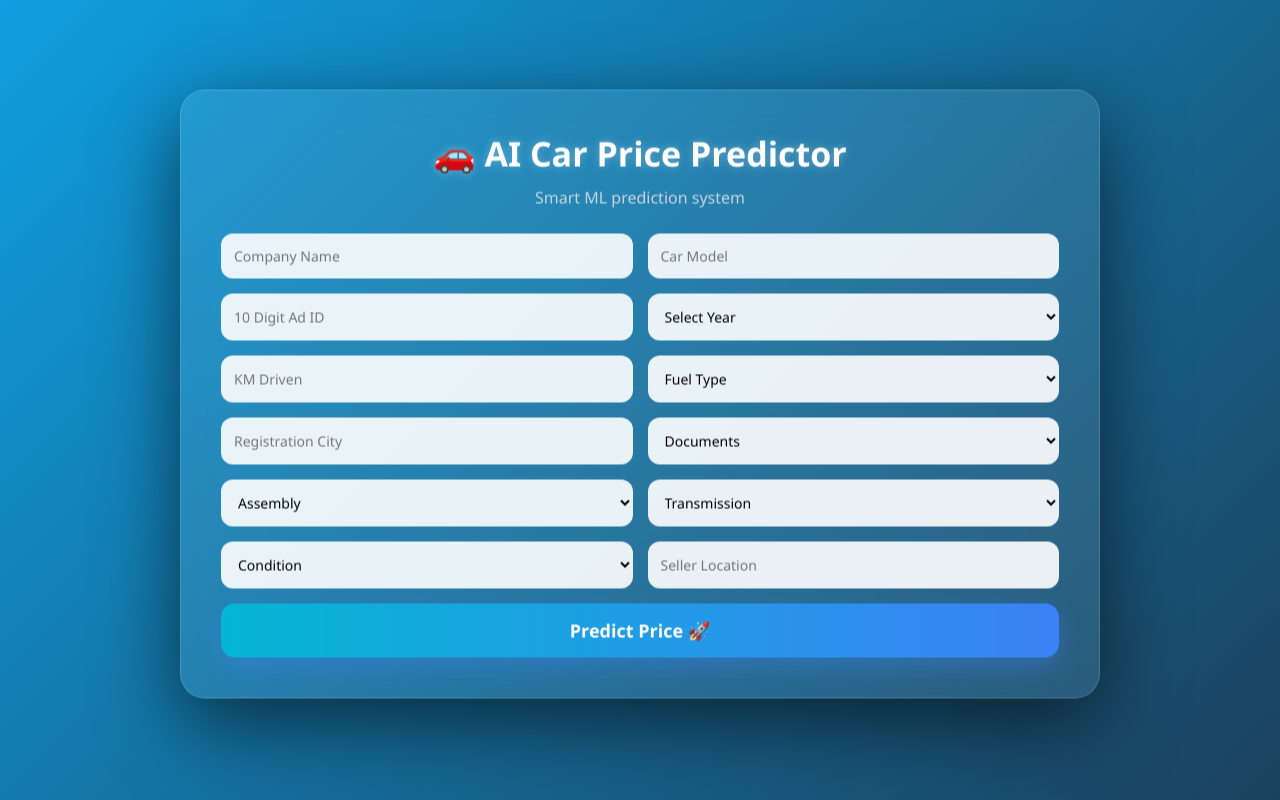
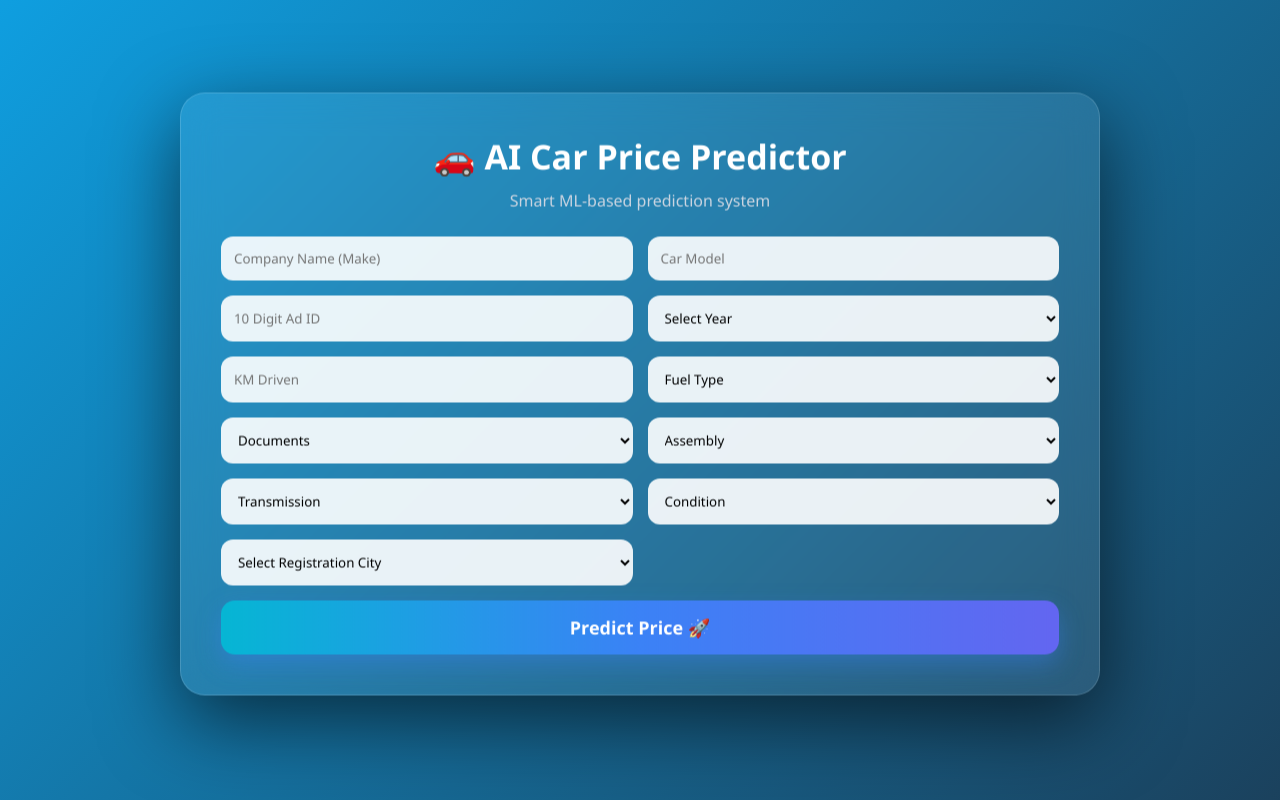
Before and after one commit to sadalaavinshreddy-source/car-price-predictor, a Flask app: page / in a window 1280 px wide. Run offline with Flask 3, Linux system fonts and the light colour scheme; parts of the project's set-up code (start-up, migrations or seed data) failed here and were passed over.

Commit message:
Added city logic + full UI upgrade

```diff
--- a/static/style.css
+++ b/static/style.css
@@ -15,7 +15,6 @@ background-size:400% 400%;
 animation: gradientBG 10s ease infinite;
 }
 
-/* Animated background */
 @keyframes gradientBG{
 0%{background-position:0% 50%;}
 50%{background-position:100% 50%;}
@@ -34,7 +33,6 @@ text-align:center;
 animation: floatBox 4s ease-in-out infinite;
 }
 
-/* floating effect */
 @keyframes floatBox{
 0%{transform:translateY(0px);}
 50%{transform:translateY(-8px);}
@@ -45,7 +43,6 @@ h1{
 color:#ffffff;
 font-size:34px;
 margin-bottom:10px;
-text-shadow:0 0 10px rgba(255,255,255,0.3);
 }
 
 p{
@@ -66,7 +63,6 @@ border-radius:12px;
 outline:none;
 background: rgba(255,255,255,0.9);
 transition:0.3s;
-font-size:14px;
 }
 
 input:focus, select:focus{
@@ -74,7 +70,6 @@ transform:scale(1.05);
 box-shadow:0 0 15px #38bdf8;
 }
 
-/* Button glow effect */
 button{
 grid-column:span 2;
 padding:15px;
@@ -85,30 +80,11 @@ font-weight:bold;
 cursor:pointer;
 color:white;
 background: linear-gradient(90deg,#06b6d4,#3b82f6,#6366f1);
-background-size:200% auto;
 transition:0.4s;
 box-shadow:0 10px 25px rgba(59,130,246,0.4);
 }
 
 button:hover{
-background-position:right center;
 transform:scale(1.06);
 box-shadow:0 15px 35px rgba(59,130,246,0.6);
 }
-
-/* Result box */
-.result{
-margin-top:20px;
-padding:18px;
-border-radius:15px;
-font-size:20px;
-color:white;
-background: linear-gradient(135deg,#22c55e,#16a34a);
-box-shadow:0 10px 25px rgba(34,197,94,0.4);
-animation: pop 0.5s ease-in-out;
-}
-
-@keyframes pop{
-from{transform:scale(0.8);opacity:0;}
-to{transform:scale(1);opacity:1;}
-}
--- a/templates/index.html
+++ b/templates/index.html
@@ -13,12 +13,12 @@
 <div class="container">
 
 <h1>🚗 AI Car Price Predictor</h1>
-<p>Smart ML prediction system</p>
+<p>Smart ML-based prediction system</p>
 
 <form action="/predict" method="POST">
 
-<!-- Company -->
-<input type="text" name="car_name" placeholder="Company Name" required>
+<!-- Company Name -->
+<input type="text" name="car_name" placeholder="Company Name (Make)" required>
 
 <!-- Model -->
 <input type="text" name="model" placeholder="Car Model" required>
@@ -34,17 +34,15 @@
 {% endfor %}
 </select>
 
-<!-- KM -->
+<!-- KM Driven -->
 <input type="number" name="kms" placeholder="KM Driven" required>
 
-<!-- 🔥 FIXED FUEL -->
+<!-- Fuel -->
 <select name="fuel" required>
 <option value="">Fuel Type</option>
 <option value="Petrol">Petrol</option>
 <option value="Diesel">Diesel</option>
 </select>
-
-<input type="text" name="registration_city" placeholder="Registration City" required>
 
 <!-- Documents -->
 <select name="documents" required>
@@ -54,13 +52,13 @@
 </select>
 
 <!-- Assembly -->
-<select name="assembly" required>
+<select name="assembly" id="assembly" onchange="toggleCity()" required>
 <option value="">Assembly</option>
 <option value="Local">Local</option>
 <option value="Imported">Imported</option>
 </select>
 
-<!-- 🔥 FIXED TRANSMISSION -->
+<!-- Transmission -->
 <select name="transmission" required>
 <option value="">Transmission</option>
 <option value="Manual">Manual</option>
@@ -74,7 +72,28 @@
 <option value="Not Used">Not Used</option>
 </select>
 
-<input type="text" name="seller_location" placeholder="Seller Location" required>
+<!-- Registration City -->
+<select name="registration_city" id="registration_city" required>
+<option value="">Select Registration City</option>
+
+<option>Hyderabad</option>
+<option>Chennai</option>
+<option>Bangalore</option>
+<option>Mumbai</option>
+<option>Delhi</option>
+<option>Kolkata</option>
+<option>Pune</option>
+<option>Ahmedabad</option>
+<option>Jaipur</option>
+<option>Lucknow</option>
+<option>Indore</option>
+<option>Surat</option>
+<option>Visakhapatnam</option>
+<option>Vijayawada</option>
+<option>Coimbatore</option>
+<option>Other</option>
+
+</select>
 
 <button type="submit">Predict Price 🚀</button>
 
@@ -82,5 +101,22 @@
 
 </div>
 
+<!-- JS Logic -->
+<script>
+function toggleCity(){
+    let assembly = document.getElementById("assembly").value;
+    let city = document.getElementById("registration_city");
+
+    if(assembly === "Imported"){
+        city.value = "";
+        city.disabled = true;
+        city.style.opacity = "0.5";
+    } else {
+        city.disabled = false;
+        city.style.opacity = "1";
+    }
+}
+</script>
+
 </body>
 </html>
```
